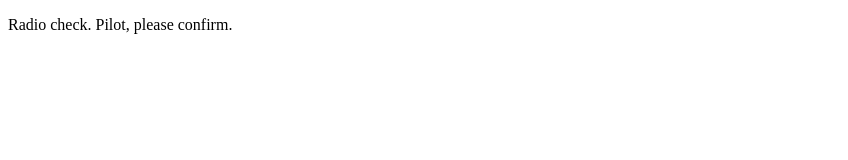
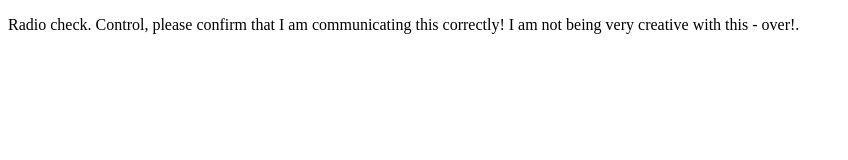
Before and after one commit to kennethrboydjr/communicatin-log, a plain HTML site: page index.html in a window 1280 px wide. Shown: the whole page, without its empty margins (0-848 px from the left). Drawn offline with Linux system fonts and the light colour scheme.

Commit message:
Added response for mission control

```diff
--- a/index.html
+++ b/index.html
@@ -2,7 +2,7 @@
 <html>
 
 <body>
-    <p>Radio check. Pilot, please confirm.</p>
+    <p>Radio check. Control, please confirm that I am communicating this correctly! I am not being very creative with this - over!.</p>
 </body>
 
 </html>
```
